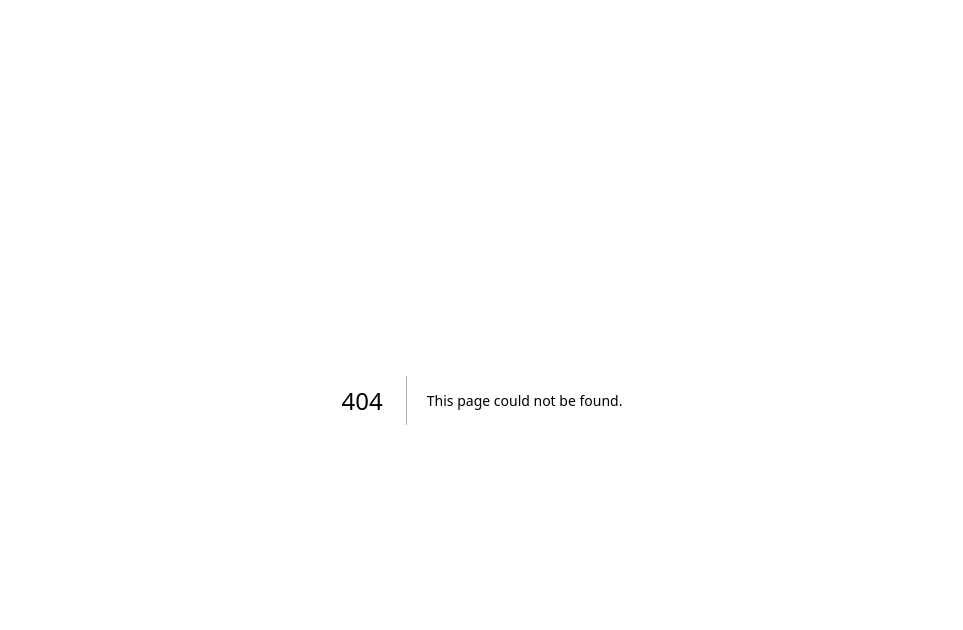
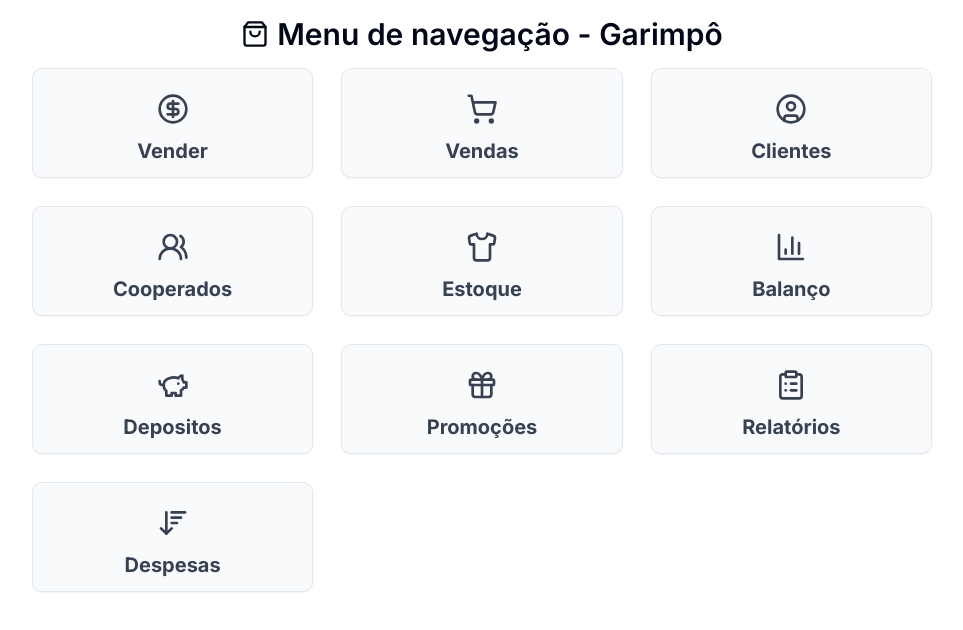
Before and after one commit to ce4555678/coopersel-erp, a Next.js app: page /garimpo in a window 1280 px wide. Before the commit this address had no page. Shown: the top 630 px of the page, without its empty margins (158-1121 px from the left). Built offline with nearby package versions, Linux system fonts and the light colour scheme.

Commit message:
padding top e bottom

```diff
--- a/app/admin/page.tsx
+++ b/app/admin/page.tsx
@@ -36,7 +36,7 @@ export default async function Admin() {
 
   if (isAdmin?.role !== "ADMIN") return redirect("/");
   return (
-    <Container className="pt-10">
+    <Container className="pt-4">
       <div className="pb-4 flex items-center gap-2 justify-center">
       <UserCog className="h-7 w-7"/>
       <h1 className="font-semibold antialiased text-2xl">
--- a/app/auth/login/page.tsx
+++ b/app/auth/login/page.tsx
@@ -8,7 +8,7 @@ export const metadata: Metadata = {
 };
 export default function Login() {
   return (
-  <Container className="pt-10">
+  <Container className="pt-4">
     <div className="flex items-center justify-center pb-4">
         <span className="h-24 w-24 border border-blue-200 rounded-full overflow-hidden">
     <Image alt="logo" src="/android-chrome-512x512.png" width={200} height={200}/>
--- a/app/cooperados/page.tsx
+++ b/app/cooperados/page.tsx
@@ -5,7 +5,7 @@ import { Users } from "lucide-react";
 
 export default function Cooperados() {
   return (
-    <Container className="pt-10">
+    <Container className="pt-4">
       <div className="pb-4 flex items-center gap-2 justify-center">
         <Users className="h-7 w-7" />
         <h1 className="font-semibold antialiased text-2xl">Cooperados</h1>
--- /dev/null
+++ b/app/garimpo/page.tsx
@@ -0,0 +1,106 @@
+import Container from "@/components/container";
+import HomeUi from "@/components/homeUi";
+import {
+  ArrowDownWideNarrow,
+  ArrowUpWideNarrow,
+  BarChart3,
+  BarChartBig,
+  BookOpen,
+  BookText,
+  BookUser,
+  CircleDollarSign,
+  ClipboardList,
+  DollarSign,
+  Droplet,
+  Gift,
+  Layers,
+  Package,
+  PiggyBank,
+  Recycle,
+  Shirt,
+  ShoppingBag,
+  ShoppingCart,
+  Truck,
+  UserCircle,
+  UserCog,
+  Users,
+  Users2,
+} from "lucide-react";
+import { Metadata } from "next";
+
+export const metadata: Metadata = {
+  title: "Garimpô",
+};
+
+export default function Home() {
+  return (
+    <Container className="pt-4">
+      <div className="flex justify-center items-center pb-4 gap-2">
+        <ShoppingBag className="h-7 w-7" />
+        <h1 className="text-2xl md:text-3xl font-semibold antialiased">
+          Menu de navegação - Garimpô
+        </h1>
+      </div>
+      <div className="justify-center  flex">
+        <div className="gap-3 md:gap-5 lg:gap-7 grid grid-cols-1 sm:grid-cols-2 md:grid-cols-3">
+          {menu.map(({ title, href, icon }, index) => (
+            <HomeUi.card key={index} title={title} href={href} icon={icon} px />
+          ))}
+        </div>
+      </div>
+    </Container>
+  );
+}
+
+const menu = [
+  {
+    title: "Vender",
+    icon: CircleDollarSign,
+    href: "/dre",
+  },
+  {
+    title: "Vendas",
+    icon: ShoppingCart,
+    href: "/dre",
+  },
+  {
+    title: "Clientes",
+    icon: UserCircle,
+    href: "/dre",
+  },
+  {
+    title: "Cooperados",
+    icon: Users2,
+    href: "/dre",
+  },
+  {
+    title: "Estoque",
+    icon: Shirt,
+    href: "/dre",
+  },
+  {
+    title: "Balanço",
+    icon: BarChart3,
+    href: "/dre",
+  },
+  {
+    title: "Depositos",
+    icon: PiggyBank,
+    href: "/dre",
+  },
+  {
+    title: "Promoções",
+    icon: Gift,
+    href: "/dre",
+  },
+  {
+    title: "Relatórios",
+    icon: ClipboardList,
+    href: "/dre",
+  },
+  {
+    title: "Despesas",
+    icon: ArrowDownWideNarrow,
+    href: "/dre",
+  },
+];
--- a/app/page.tsx
+++ b/app/page.tsx
@@ -19,15 +19,25 @@ import {
   UserCog,
   Users,
 } from "lucide-react";
+import Image from "next/image";
 
 export default function Home() {
   return (
-    <main>
-      <h1 className="py-8 text-center text-2xl md:text-3xl font-bold antialiased">
-        Menu de navegação
+    <Container className="pt-4">
+      <div className="flex items-center justify-center py-4 gap-2">
+        <div className="h-24 w-24 border border-blue-200 rounded-full overflow-hidden">
+          <Image
+            alt="logo"
+            src="/android-chrome-512x512.png"
+            width={200}
+            height={200}
+          />
+        </div>
+      </div>
+      <h1 className="text-center text-2xl font-semibold antialiased">
+          Menu de navegação - Coopersel
         </h1>
-      <Container className="pb-8 md:pb-12">
-        <div className="justify-center  flex">
+      <div className="justify-center pt-4 flex">
         <div className="gap-3 md:gap-5 lg:gap-7 grid grid-cols-1 sm:grid-cols-2 md:grid-cols-3">
           {menu.map(({ title, href, icon }, index) => (
             <HomeUi.card key={index} title={title} href={href} icon={icon} />
@@ -35,7 +45,6 @@ export default function Home() {
         </div>
       </div>
     </Container>
-    </main>
   );
 }
 
--- a/components/container.tsx
+++ b/components/container.tsx
@@ -9,7 +9,7 @@ const Container = React.forwardRef<HTMLElement, ContainerProps>(
     return (
       <section
         ref={ref}
-        className={cn("mx-auto container max-w-screen-xl px-4", className)}
+        className={cn("mx-auto container pb-8 max-w-screen-xl px-4", className)}
         {...props}
       >
         {children}
--- a/components/homeUi/homeUi.card.tsx
+++ b/components/homeUi/homeUi.card.tsx
@@ -1,3 +1,4 @@
+import { cn } from "@/lib/utils";
 import Link from "next/link";
 import { ElementType } from "react";
 
@@ -5,17 +6,20 @@ type Props = {
   title: string;
   icon: ElementType;
   href: string;
+  px?: boolean;
 };
 
-export default function HomeUiCard({ title, icon: Icon, href }: Props) {
+export default function HomeUiCard(props: Props) {
+  const PropsIcon = props.icon;
+
   return (
-    <Link href={href} prefetch>
-      <div className="transform duration-100 ease-in py-3 px-4 md:px-12 rounded-md bg-slate-50 border-slate-200 shadow-sm hover:shadow-sky-300 hover:border-sky-400 hover:bg-sky-400 border group">
+    <Link href={props.href} prefetch>
+      <div className={cn(`"transform duration-100 ease-in py-3 px-4 md:px-12 rounded-md bg-slate-50 border-slate-200 shadow-sm hover:shadow-sky-300 hover:border-sky-400 hover:bg-sky-400 border group"`, props.px && "px-20 md:px-20")}>
         <div className="p-3 w-full flex justify-center items-center">
-          <Icon className="h-8 w-8 text-gray-700 group-hover:text-black" />
+          <PropsIcon className="h-8 w-8 text-gray-700 group-hover:text-black" />
         </div>
         <span className="text-gray-700 group-hover:text-black text-center flex items-center justify-center text-lg sm:text-xl font-bold antialiased">
-          {title}
+          {props.title}
         </span>
       </div>
     </Link>
```
Lines whose indentation alone changed are shown as unchanged.
